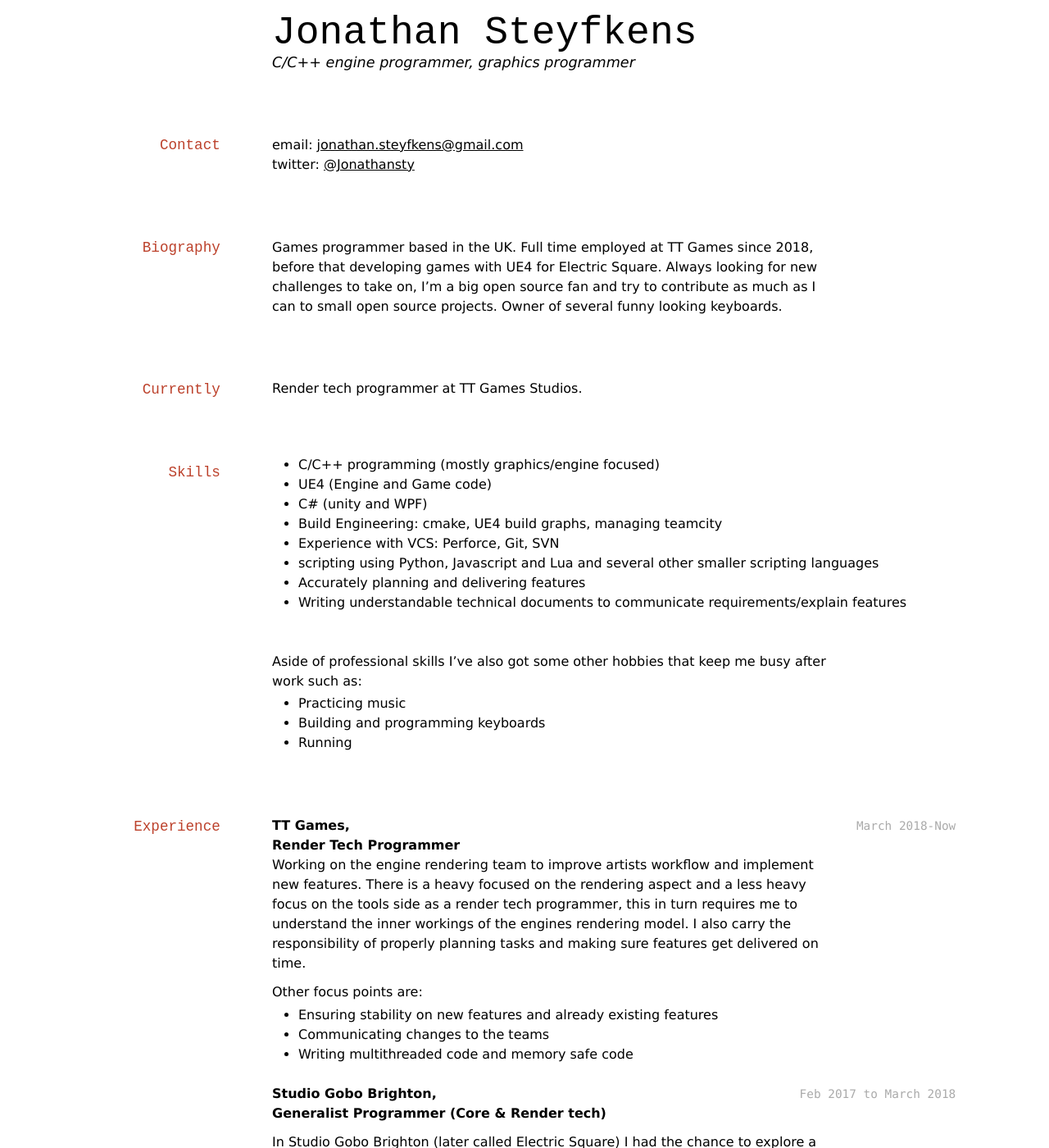
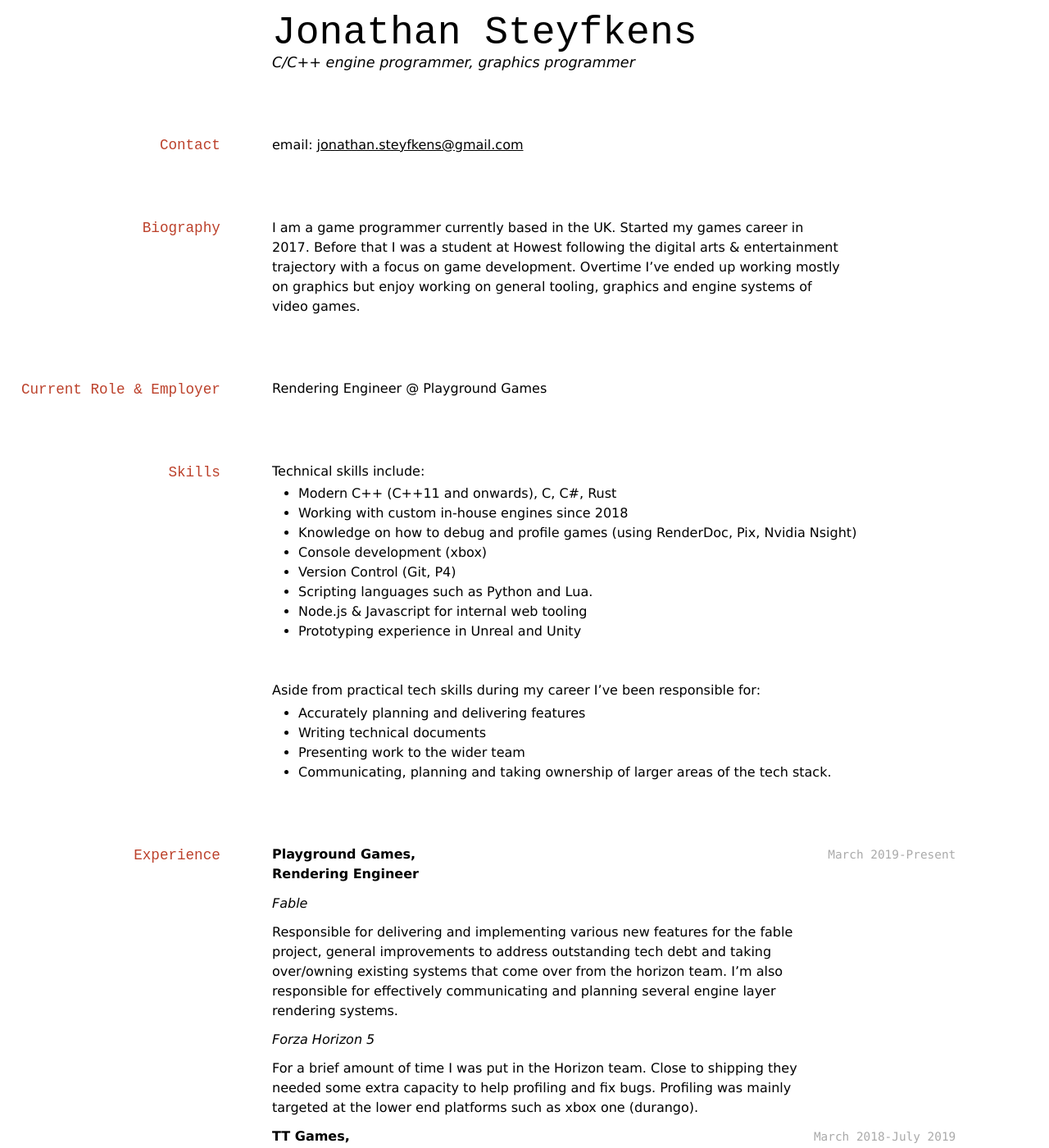
Before and after one commit to jonathansty/jonathansty.github.io, a Jekyll site: the page built from cv.md, in a window 1280 px wide and 1400 px high. Shown: the whole window at 82% size. Built offline with Jekyll 4.4.1, drawn with Linux system fonts in a browser that asks for light colours.

```diff
--- a/Gemfile
+++ b/Gemfile
@@ -8,7 +8,7 @@ source "https://rubygems.org"
 #
 # This will help ensure the proper Jekyll version is running.
 # Happy Jekylling!
-gem "jekyll", "~> 3.7.3"
+gem "jekyll"
 gem "github-pages", group: :jekyll_plugins
 
 # This is the default theme for new Jekyll sites. You may change this to anything you like.
@@ -30,3 +30,7 @@ gem "tzinfo-data", platforms: [:mingw, :mswin, :x64_mingw, :jruby]
 # gem "wdm", "~> 0.1.0" if Gem.win_platform?
 gem 'wdm', '~> 0.1.1' if Gem.win_platform?
 gem 'jekyll-compose', group: [:jekyll_plugins]
+
+
+
+gem "webrick", "~> 1.7"
--- a/cv.md
+++ b/cv.md
@@ -10,35 +10,52 @@ C/C++ engine programmer, graphics programmer
 
 ## Contact
 email: <jonathan.steyfkens@gmail.com> \\
-twitter: [@Jonathansty](https://twitter.com/Jonathansty)
+<!-- twitter: [@Jonathansty](https://twitter.com/Jonathansty) -->
 
 ## Biography
-Games programmer based in the UK. Full time employed at TT Games since 2018, before that developing games with UE4 for Electric Square.
-Always looking for new challenges to take on, I'm a big open source fan and try to contribute as much as I can to small open source projects. Owner
-of several funny looking keyboards.
+I am a game programmer currently based in the UK. Started my games career in 2017. Before that I was a student at Howest following the digital arts & entertainment trajectory with a focus on game development.
+Overtime I've ended up working mostly on graphics but enjoy working on general tooling, graphics and engine systems of video games.
 
-## Currently
-Render tech programmer at TT Games Studios.
+## Current Role & Employer
+Rendering Engineer @ Playground Games
 
 ## Skills
-* C/C++ programming (mostly graphics/engine focused)
-* UE4 (Engine and Game code)
-* C# (unity and WPF)
-* Build Engineering: cmake, UE4 build graphs, managing teamcity
-* Experience with VCS: Perforce, Git, SVN
-* scripting using Python, Javascript and Lua and several other smaller scripting languages
-* Accurately planning and delivering features
-* Writing understandable technical documents to communicate requirements/explain features
+Technical skills include:
+* Modern C++ (C++11 and onwards), C, C#, Rust
+* Working with custom in-house engines since 2018
+* Knowledge on how to debug and profile games (using RenderDoc, Pix, Nvidia Nsight)
+* Console development (xbox)
+* Version Control (Git, P4)
+* Scripting languages such as Python and Lua.
+* Node.js & Javascript for internal web tooling
+* Prototyping experience in Unreal and Unity
 
 \\
-Aside of professional skills I've also got some other hobbies that keep me busy after work such as:
-   * Practicing music
-   * Building and programming keyboards
-   * Running
+Aside from practical tech skills during my career I've been responsible for:
+* Accurately planning and delivering features
+* Writing technical documents
+* Presenting work to the wider team
+* Communicating, planning and taking ownership of larger areas of the tech stack.
+
 
 
 ## Experience
-`March 2018-Now`
+`March 2019-Present`
+__Playground Games,__
+__Rendering Engineer__
+
+*Fable*
+
+Responsible for delivering and implementing various new features for the fable project, general improvements to address outstanding tech debt and taking over/owning existing systems that come over from the horizon team.
+I'm also responsible for effectively communicating and planning several engine layer rendering systems.
+
+*Forza Horizon 5*
+
+For a brief amount of time I was put in the Horizon team. Close to shipping they needed some extra capacity to help profiling and fix bugs. Profiling was mainly targeted at the lower end platforms such as xbox one (durango).
+
+
+
+`March 2018-July 2019`
 __TT Games,__
 __Render Tech Programmer__
 Working on the engine rendering team to improve artists workflow and implement new features. There is a heavy focused on the rendering aspect and a less heavy focus on the tools side as a render tech programmer, this in turn requires me to understand the inner workings of the engines rendering model.
```
Also changed, not shown: _drafts/fourccs-in-rust.md (added, +14 -0 lines), _drafts/iterating-over-2d-grids-in-rust.md (added, +29 -0 lines), _layouts/head.html (added, +11 -0 lines), Gemfile.lock, assets/miami-street/miami-street-logo.jpg (added).
